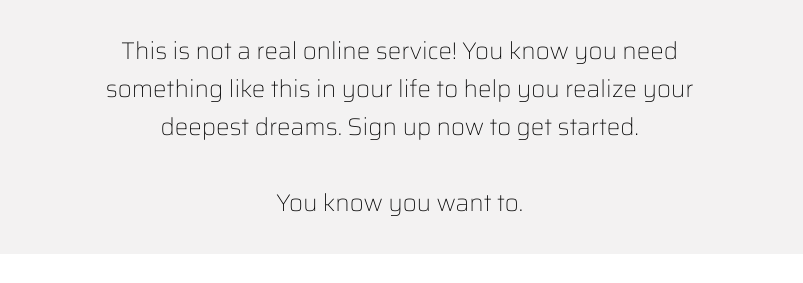
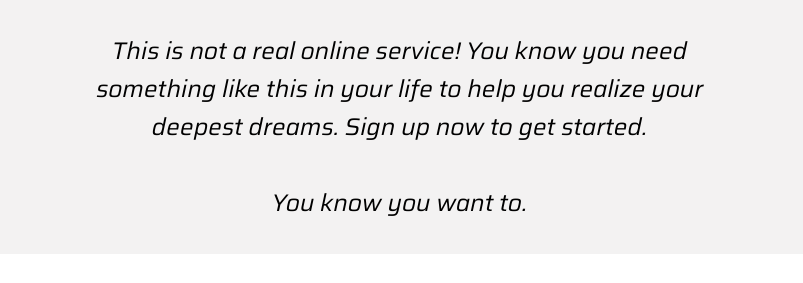
Before and after one commit to apociello/Sign-up-Form, a plain HTML site: page index.html in a window 1280 px wide. Shown: the top 283 px of the page, 477-1280 px from the left. Drawn offline with Linux system fonts and the light colour scheme.

Commit message:
Add to the description text some style - Italics and font-weight(600)

```diff
--- a/style.css
+++ b/style.css
@@ -13,6 +13,15 @@
   font-style: normal;
   font-weight: 100;
   src: url('fonts/saira-v21-latin-100.woff2') format('woff2'); /* Chrome 36+, Opera 23+, Firefox 39+, Safari 12+, iOS 10+ */
+}
+
+/* saira-italic - latin */
+@font-face {
+  font-display: swap; /* Check https://developer.mozilla.org/en-US/docs/Web/CSS/@font-face/font-display for other options. */
+  font-family: 'Saira-italic';
+  font-style: italic;
+  font-weight: 400;
+  src: url('../fonts/saira-v21-latin-italic.woff2') format('woff2'); /* Chrome 36+, Opera 23+, Firefox 39+, Safari 12+, iOS 10+ */
 }
 
 * {
@@ -75,6 +84,8 @@ a {
     font-size: 20rem;
     padding: 2rem 4rem;
     background-color: rgb(243, 242, 242);
+    font-family: 'Saira-italic', sans-serif;
+    font-style: italic;
 }
 
 .form-container {
```
Also changed, not shown: fonts/saira-v21-latin-italic.woff2 (added).
